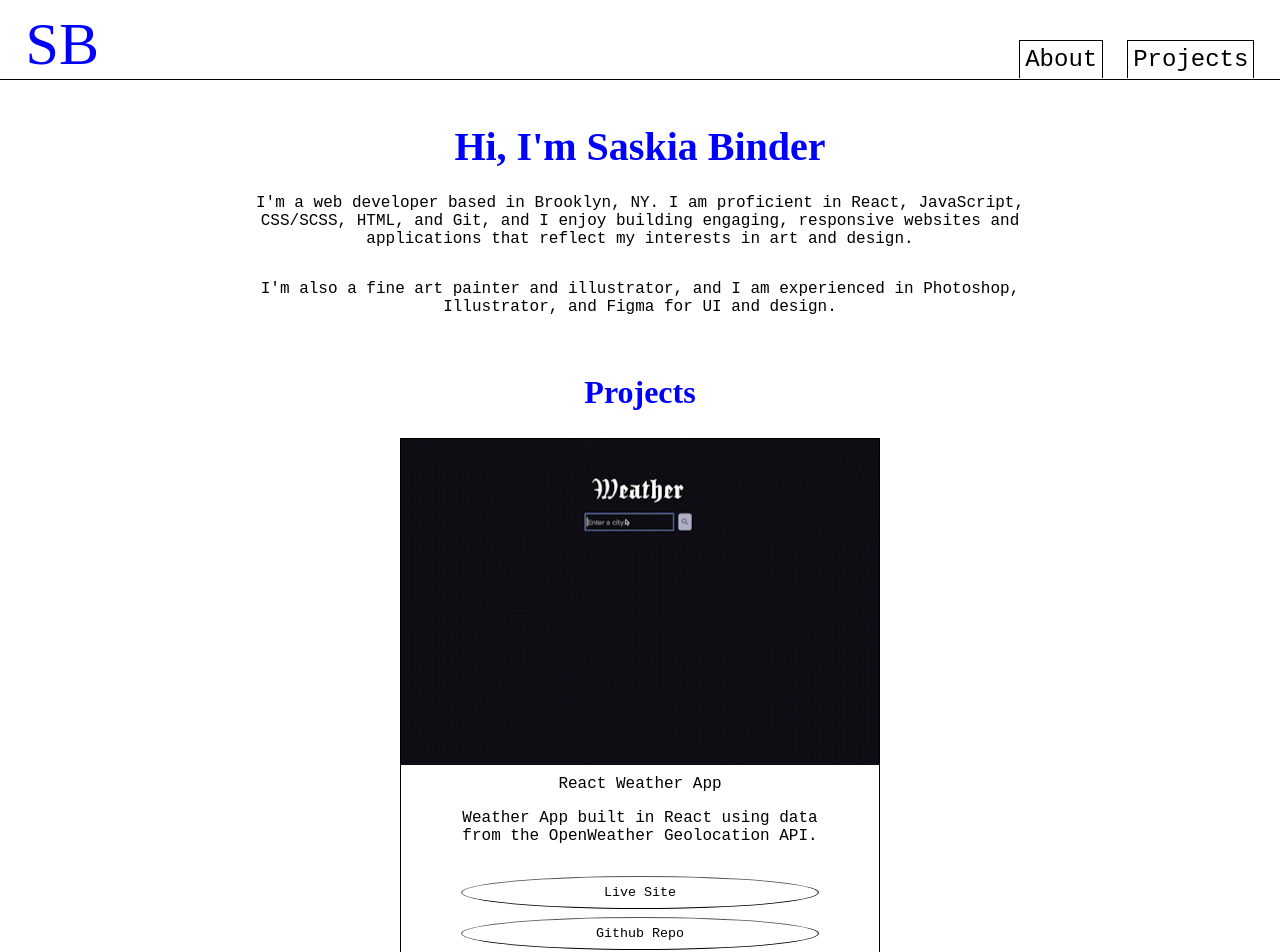
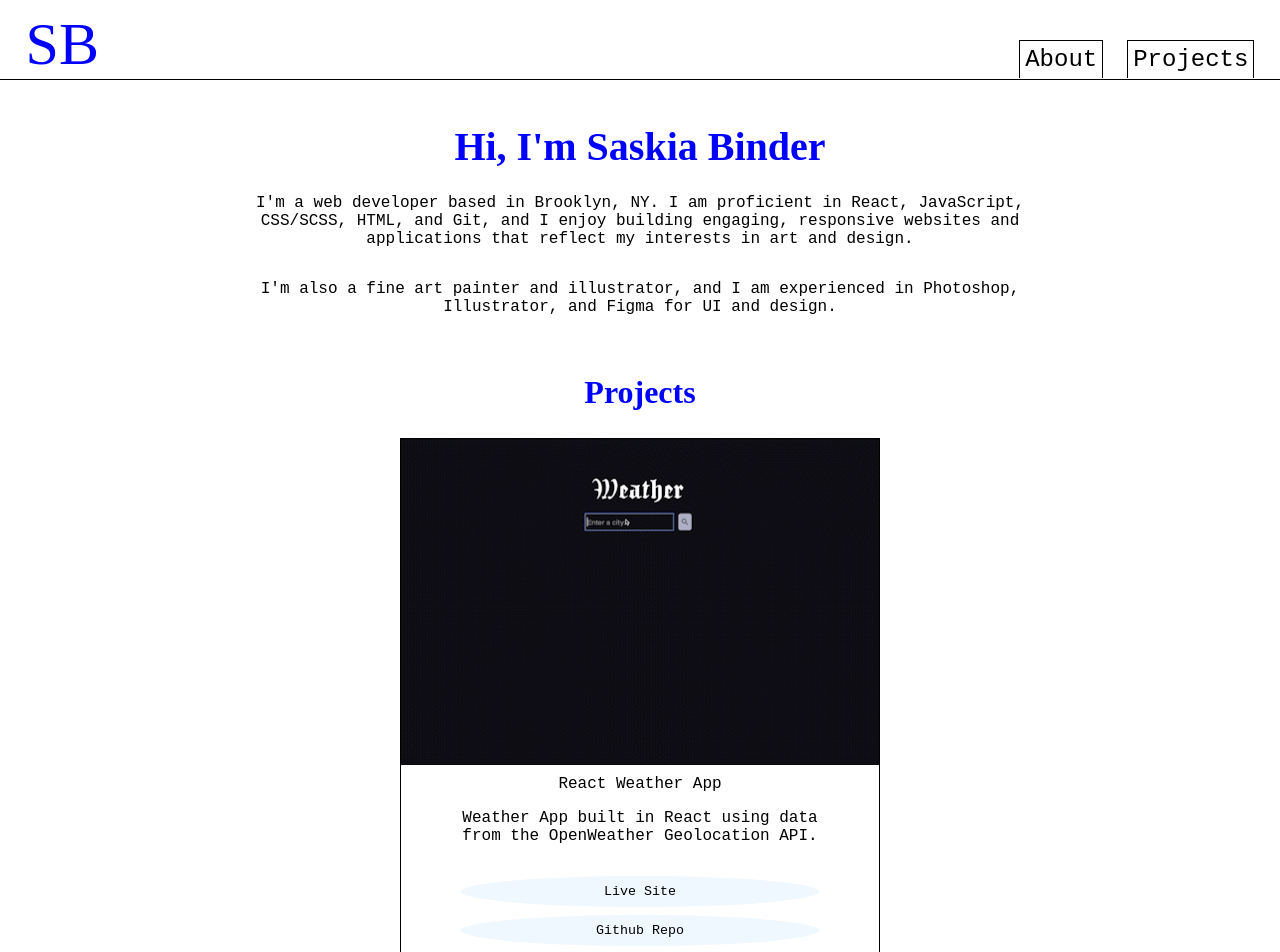
Before and after one commit to saskiabt/portfolio, a React (Create React App) app: page / in a window 1280 px wide. Shown: the top 952 px of the page. Built offline with nearby package versions, Linux system fonts and the light colour scheme; a web font is replaced by a local one.

Commit message:
make card button white on hover and remove border

```diff
--- a/src/styles.css
+++ b/src/styles.css
@@ -69,8 +69,8 @@ p {
 
 .card-button {
   transition: ease-in-out 0.2s;
-  background-color: "aliceblue";
-  border: 1px 1px 0px solid black;
+  background: "aliceblue";
+  border: none;
   font-family: roboto-mono, monospace;
   font-weight: 200;
   font-style: normal;
@@ -80,12 +80,9 @@ p {
   border-width: 0.1px;
   background: aliceblue;
   border-radius: 50%;
-  background: none;
 }
 .card-button:hover {
-  background: aliceblue;
+  background: white;
   font-size: medium;
-  border: 5px solid transparent;
-  -o-border-image: url("./img/circle.png");
-     border-image: url("./img/circle.png");
+  border: 0.5px solid black;
 }/*# sourceMappingURL=styles.css.map */
--- a/src/styles.scss
+++ b/src/styles.scss
@@ -67,8 +67,8 @@ p {
 
 .card-button {
   transition: ease-in-out 0.2s;
-  background-color: "aliceblue";
-  border: 1px 1px 0px solid black;
+  background: "aliceblue";
+  border: none;
   font-family: roboto-mono, monospace;
   font-weight: 200;
   font-style: normal;
@@ -78,12 +78,10 @@ p {
   border-width: 0.1px;
   background: aliceblue;
   border-radius: 50%;
-  background: none;
 
   &:hover {
-    background: aliceblue;
+    background: white;
     font-size: medium;
-    border: 5px solid transparent;
-    border-image: url("./img/circle.png");
+    border: 0.5px solid black;
   }
 }
```
Also changed, not shown: 1 other file (tests, documents, lock files or other folders).
